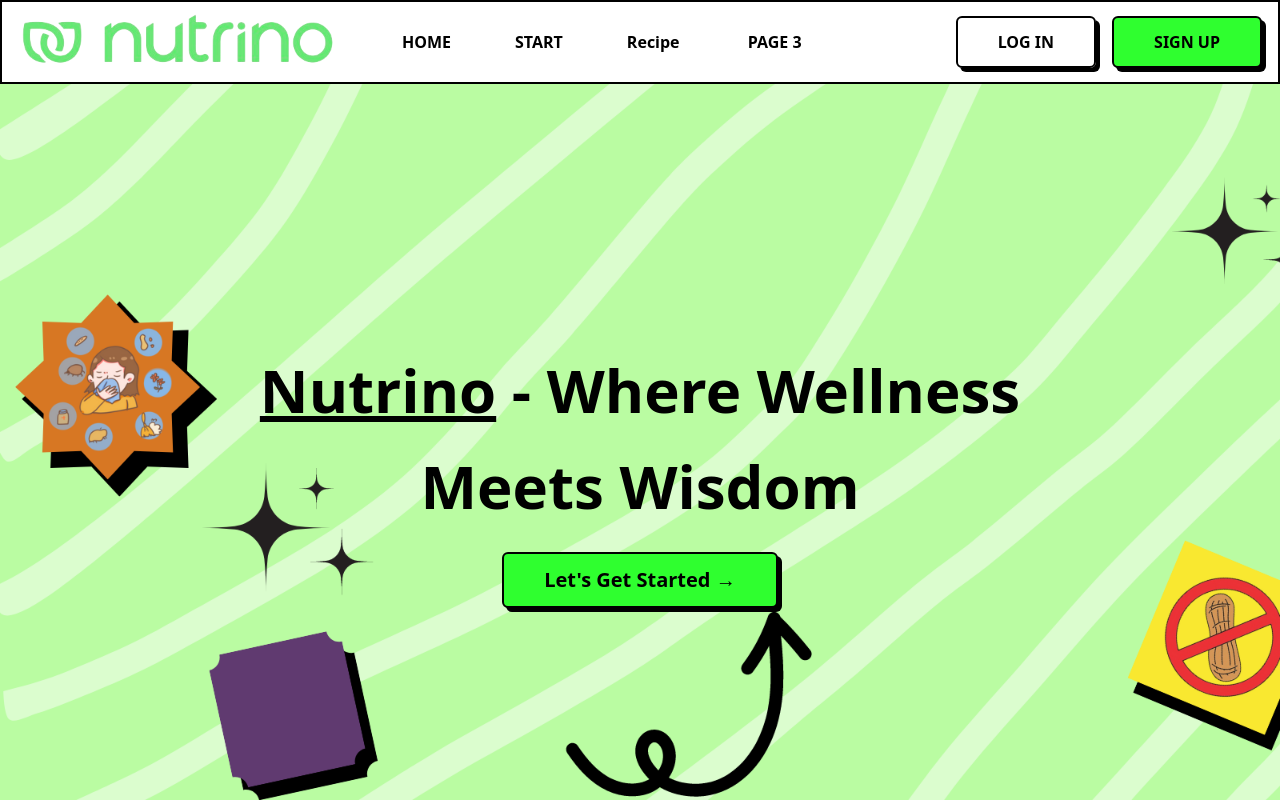
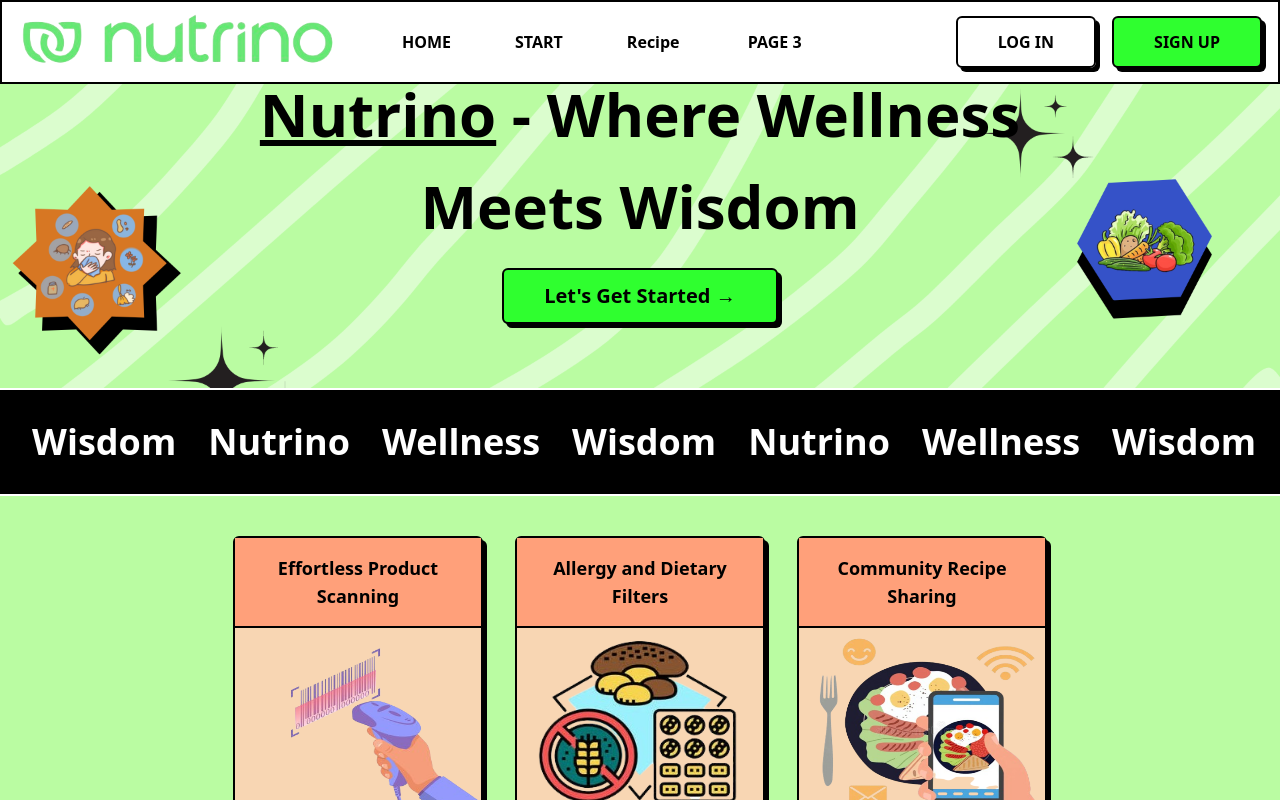
Before and after one commit to arnitdo/Nutrino, a React (Vite) app in the folder frontend/: page / in a window 1280 px wide. Shown: the top 800 px of the page. Built offline with nearby package versions, Linux system fonts and the light colour scheme.

Commit message:
minor bg changes

```diff
--- a/frontend/src/pages/Homepage.jsx
+++ b/frontend/src/pages/Homepage.jsx
@@ -11,8 +11,8 @@ export default function Homepage() {
     return (
         <>
             <div className={"w-screen min-h-screen flex flex-col justify-center items-center bg-lgreen"}>
-                <div style={{backgroundImage: `url(${hero_bg})`, backgroundClip: "border-box"}} className="h-screen w-screen bg-cover p-16 flex flex-row justify-center items-center">
-                    <div className="text-6xl font-bold flex flex-col gap-9 justify-center">
+                <div style={{backgroundImage: `url(${hero_bg})`, backgroundClip: "border-box"}} className="h-[9 0vh] w-screen bg-cover p-16 pt-0 flex flex-row justify-center items-center">
+                    <div className="text-6xl font-bold flex flex-col gap-8 justify-around">
                         <p>
                            <span className="underline font-extrabold">Nutrino</span> - Where Wellness
                            </p>
```
Also changed, not shown: frontend/src/assets/hero_bg.png.
